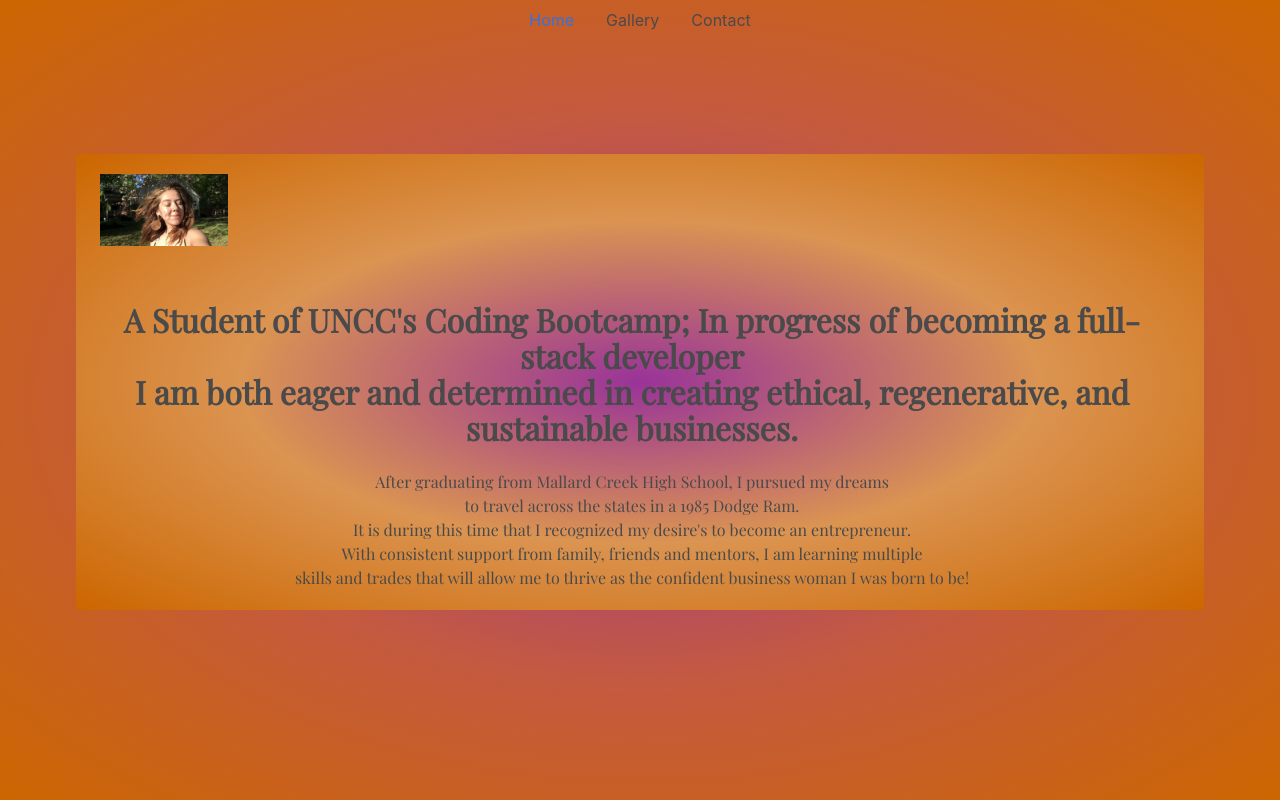
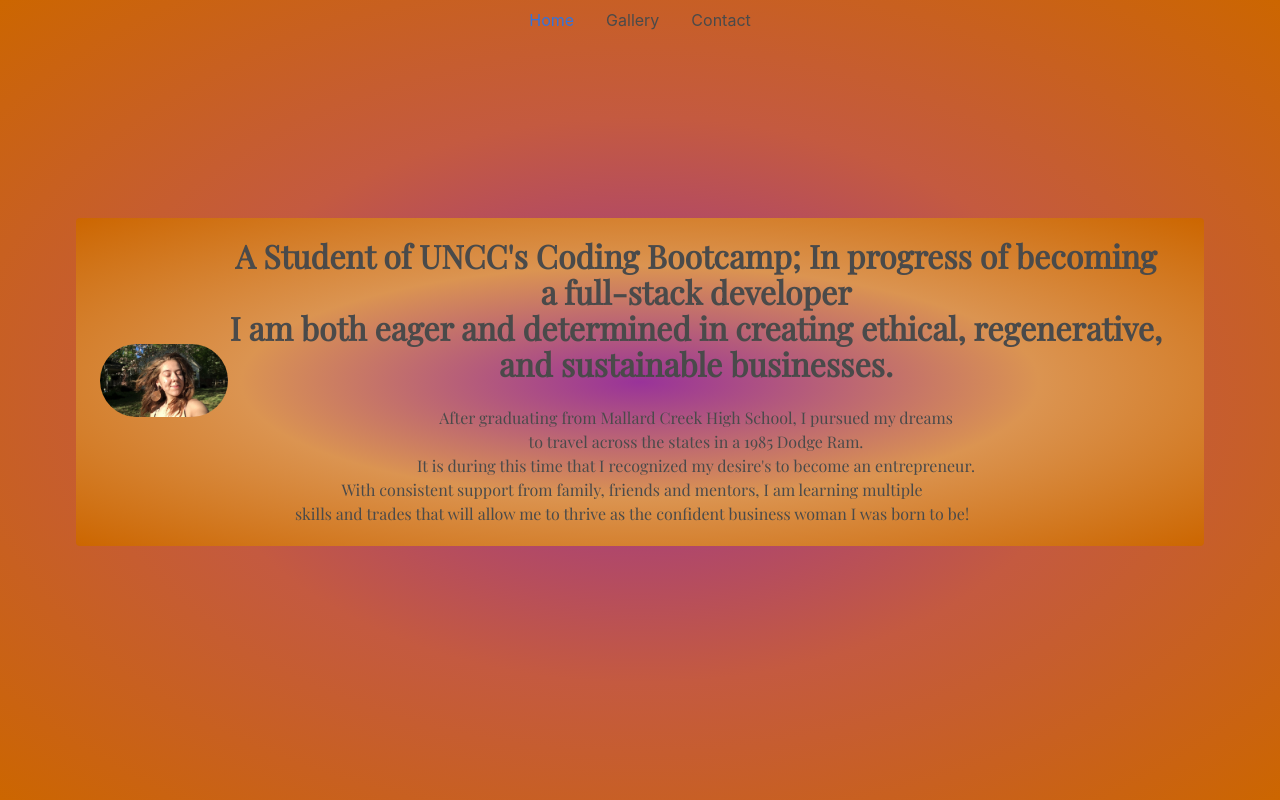
Before and after one commit to kattymay/Responsive-Portfolio, a plain HTML site: page index.html in a window 1280 px wide. Drawn offline with nearby package versions, Linux system fonts and the light colour scheme.

Commit message:
updated css

```diff
--- a/index.html
+++ b/index.html
@@ -28,8 +28,8 @@
         <div class="container">
             <div class="tile is-parent">
                 <article id="index" class="tile is-child notification has-text-centered">
-                    <figure class="image is-128x128">
-                        <img src="assets/images/me.jpg">
+                    <figure id="me" class="image is-128x128">
+                        <img class="is-rounded" src="assets/images/me.jpg">
                     </figure>
                     <p class="title">A Student of UNCC's Coding Bootcamp; In progress of becoming a full-stack developer
                         <br>
--- a/style.css
+++ b/style.css
@@ -48,3 +48,8 @@ img:hover {
   margin-bottom: 15%;
 
 }
+
+#me {
+ float: left;
+ margin-top: 10%;
+}
```
